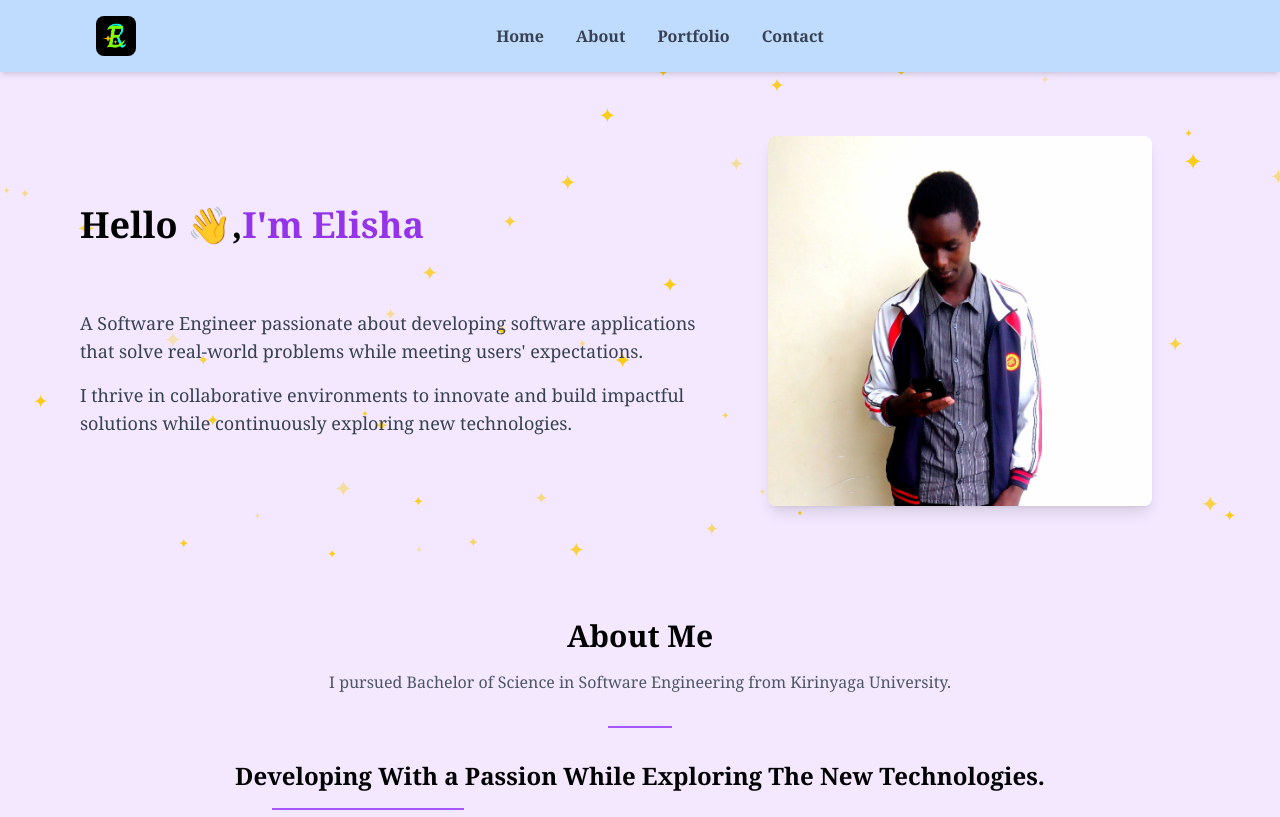
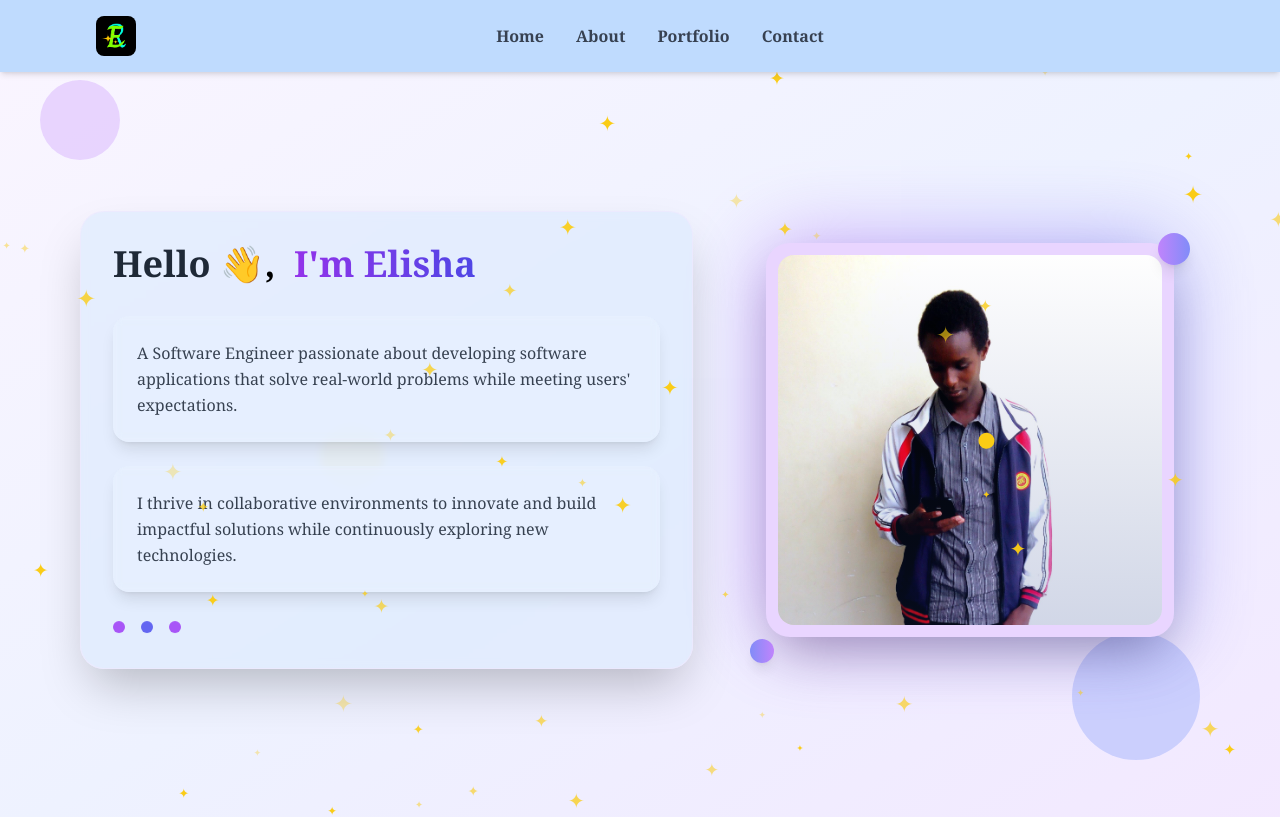
Before and after one commit to Elisha-Kiplangat/Portfolio-Website, a React (Vite) app: page / in a window 1280 px wide. Shown: the top 817 px of the page. Built offline with nearby package versions, Linux system fonts and the light colour scheme.

Commit message:
Hero section refresh

```diff
--- a/src/components/Hero.tsx
+++ b/src/components/Hero.tsx
@@ -23,9 +23,15 @@ const details: Tdetails[] = [
 
 const Hero = () => {
   return (
-    <section id='Home' className="relative flex items-center justify-center mt-14 py-16 px-4 md:px-20 font-serif overflow-hidden bg-purple-100">
+    <section id='Home' className="relative flex items-center justify-center mt-10 py-2 px-4 md:px-20 font-serif overflow-hidden bg-gradient-to-br from-purple-50 via-indigo-50 to-purple-100 min-h-screen">
 
-      <div className="absolute inset-0 z-0">
+      {/* Background decorative elements */}
+      <div className="absolute top-10 left-10 w-20 h-20 bg-purple-300 rounded-full opacity-20 animate-pulse"></div>
+      <div className="absolute bottom-20 right-20 w-32 h-32 bg-indigo-300 rounded-full opacity-20 animate-pulse delay-1000"></div>
+      <div className="absolute top-1/2 left-1/4 w-16 h-16 bg-yellow-300 rounded-full opacity-15 animate-bounce"></div>
+
+      {/* Animated stars background */}
+      <div className="absolute inset-0 z-20">
         <div className="absolute inset-0 flex flex-wrap justify-center items-center">
           {Array.from({ length: 50 }).map((_, i) => (
             <motion.div
@@ -46,31 +52,101 @@ const Hero = () => {
         </div>
       </div>
 
-      <div className="container mx-auto flex flex-col md:flex-row items-center z-10">
+      <div className="container mx-auto flex flex-col md:flex-row items-center z-10 relative">
         {details.map((detail, index) => (
-          <div key={index} className='w-full flex flex-col md:flex-row items-center mt-4 text-black'>
+          <div key={index} className='w-full flex flex-col md:flex-row items-center gap-12 text-black'>
 
-            <div className="w-full md:w-2/3 text-center md:text-left">
-              <h1 className='text-2xl sm:text-4xl md:text-4xl font-bold mb-16'>
-                <span className="text-black">{detail.salutation}</span>,
-                <span className="text-purple-600">
+            <motion.div
+              className="w-full md:w-2/3 text-center md:text-left"
+              initial={{ opacity: 0, x: -50 }}
+              animate={{ opacity: 1, x: 0 }}
+              transition={{ duration: 0.8 }}
+            >
+              <div className="bg-blue-100/60 backdrop-blur-sm rounded-3xl p-8 shadow-2xl border border-purple-100/50 transform hover:scale-105 transition-all duration-300">
+                <h1 className='text-2xl sm:text-3xl md:text-4xl font-bold mb-8 leading-tight'>
+                  <span className="text-gray-800">{detail.salutation}</span>,
+                  &nbsp;
+                  <span className="bg-gradient-to-r from-purple-600 to-indigo-600 bg-clip-text text-transparent">
                     <Typewriter words={[detail.name]} loop={false} cursor={false} typeSpeed={100} delaySpeed={300} />
                   </span>
                 </h1>
+
+                <div className="space-y-6">
                   {detail.description.map((desc, descIndex) => (
-                <p key={descIndex} className="mt-4 text-gray-700 text-lg">
+                    <motion.div
+                      key={descIndex}
+                      className="bg-blue-50/40 backdrop-blur-sm rounded-2xl p-6 shadow-lg"
+                      initial={{ opacity: 0, y: 20 }}
+                      animate={{ opacity: 1, y: 0 }}
+                      transition={{ delay: descIndex * 0.3 + 0.5, duration: 0.6 }}
+                    >
+                      <p className="text-gray-700 leading-relaxed">
                         {desc}
                       </p>
+                    </motion.div>
                   ))}
                 </div>
 
                 <motion.div
-              className="w-full md:w-1/2 mt-4 md:mt-0 flex justify-center"
-              initial={{ opacity: 0, scale: 0.8 }}
-              animate={{ opacity: 1, scale: 1 }}
-              transition={{ duration: 0.8 }}
+                  className="mt-8 flex justify-center md:justify-start"
+                  initial={{ opacity: 0, y: 20 }}
+                  animate={{ opacity: 1, y: 0 }}
+                  transition={{ delay: 1.2, duration: 0.6 }}
                 >
-              <img src={detail.image} alt="Hero Image" className="w-full max-w-sm rounded-lg shadow-lg" />
+                  <div className="flex space-x-4">
+                    <div className="w-3 h-3 bg-purple-500 rounded-full animate-bounce"></div>
+                    <div className="w-3 h-3 bg-indigo-500 rounded-full animate-bounce delay-100"></div>
+                    <div className="w-3 h-3 bg-purple-500 rounded-full animate-bounce delay-200"></div>
+                  </div>
+                </motion.div>
+              </div>
+            </motion.div>
+
+            <motion.div
+              className="w-full md:w-1/2 mt-8 md:mt-0 flex justify-center"
+              initial={{ opacity: 0, scale: 0.8, rotate: -10 }}
+              animate={{ opacity: 1, scale: 1, rotate: 0 }}
+              transition={{ duration: 0.8, delay: 0.3 }}
+            >
+              <div className="relative group">
+                {/* Glowing background effect */}
+                <div className="absolute inset-0 bg-gradient-to-r from-purple-500 to-indigo-500 rounded-3xl blur-2xl opacity-30 group-hover:opacity-50 transition-opacity duration-300 animate-pulse"></div>
+
+                {/* Main image container */}
+                <div className="relative bg-purple-200 p-3 rounded-3xl shadow-2xl transform group-hover:scale-105 transition-all duration-300">
+                  <div className="relative overflow-hidden rounded-2xl">
+                    <img
+                      src={detail.image}
+                      alt="Hero Image"
+                      className="w-full max-w-sm object-cover transition-transform duration-500 group-hover:scale-110"
+                    />
+                    <div className="absolute inset-0 bg-gradient-to-t from-blue-900/20 to-transparent"></div>
+                  </div>
+                </div>
+
+                {/* Floating decorative elements */}
+                <motion.div
+                  className="absolute -top-4 -right-4 w-8 h-8 bg-gradient-to-r from-purple-400 to-indigo-400 rounded-full shadow-lg"
+                  animate={{ y: [-10, 10, -10] }}
+                  transition={{ repeat: Infinity, duration: 3 }}
+                />
+                <motion.div
+                  className="absolute -bottom-4 -left-4 w-6 h-6 bg-gradient-to-r from-indigo-400 to-purple-400 rounded-full shadow-lg"
+                  animate={{ y: [10, -10, 10] }}
+                  transition={{ repeat: Infinity, duration: 3, delay: 1 }}
+                />
+
+                {/* Orbiting elements */}
+                <motion.div
+                  className="absolute top-1/2 left-1/2 w-4 h-4 bg-yellow-400 rounded-full shadow-lg"
+                  animate={{
+                    rotate: 360,
+                    x: [30, -30, 30],
+                    y: [0, -20, 0]
+                  }}
+                  transition={{ repeat: Infinity, duration: 4 }}
+                />
+              </div>
             </motion.div>
           </div>
         ))}
```
Lines whose indentation alone changed are shown as unchanged.
